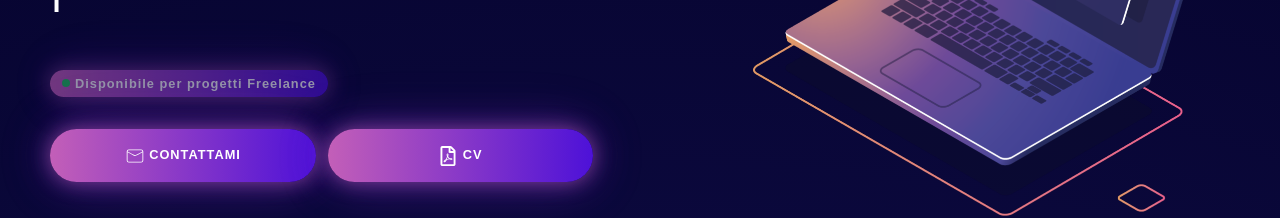
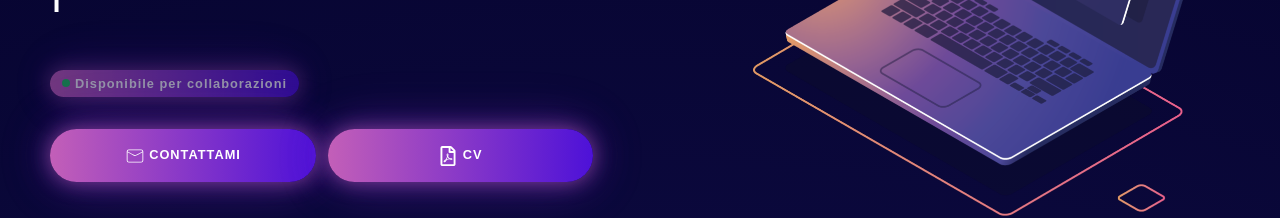
Before and after one commit to giuseppecasaburi/official_portfolio, a React (Vite) app: page / in a window 1280 px wide. Shown: the part 324-542 px from the top of the page. Built offline with nearby package versions, Linux system fonts and the light colour scheme; no server answers.

Commit message:
FIX: Cambio testo

```diff
--- a/src/components/HeroSection.jsx
+++ b/src/components/HeroSection.jsx
@@ -13,7 +13,7 @@ function HeroSection() {
                         <div id="tag" className="md:py-5">
                             <span className="rtw-button ms-btn-d rounded-full md:my-1">
                                 <span id="disponibile"></span>
-                                Disponibile per progetti Freelance
+                                Disponibile per collaborazioni
                             </span>
                         </div>
                         <div id="button-area" className="md:mt-2">
```
